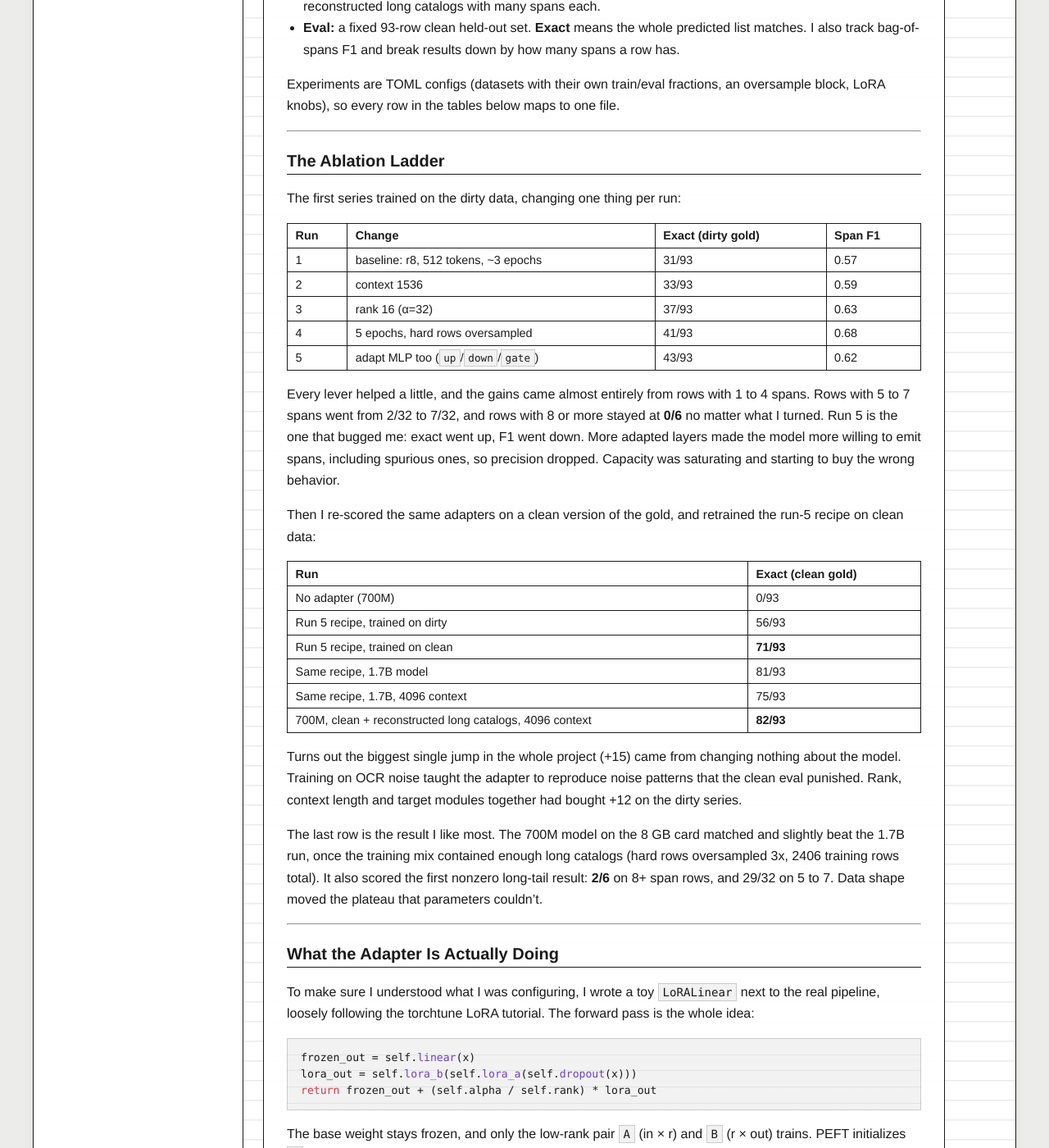
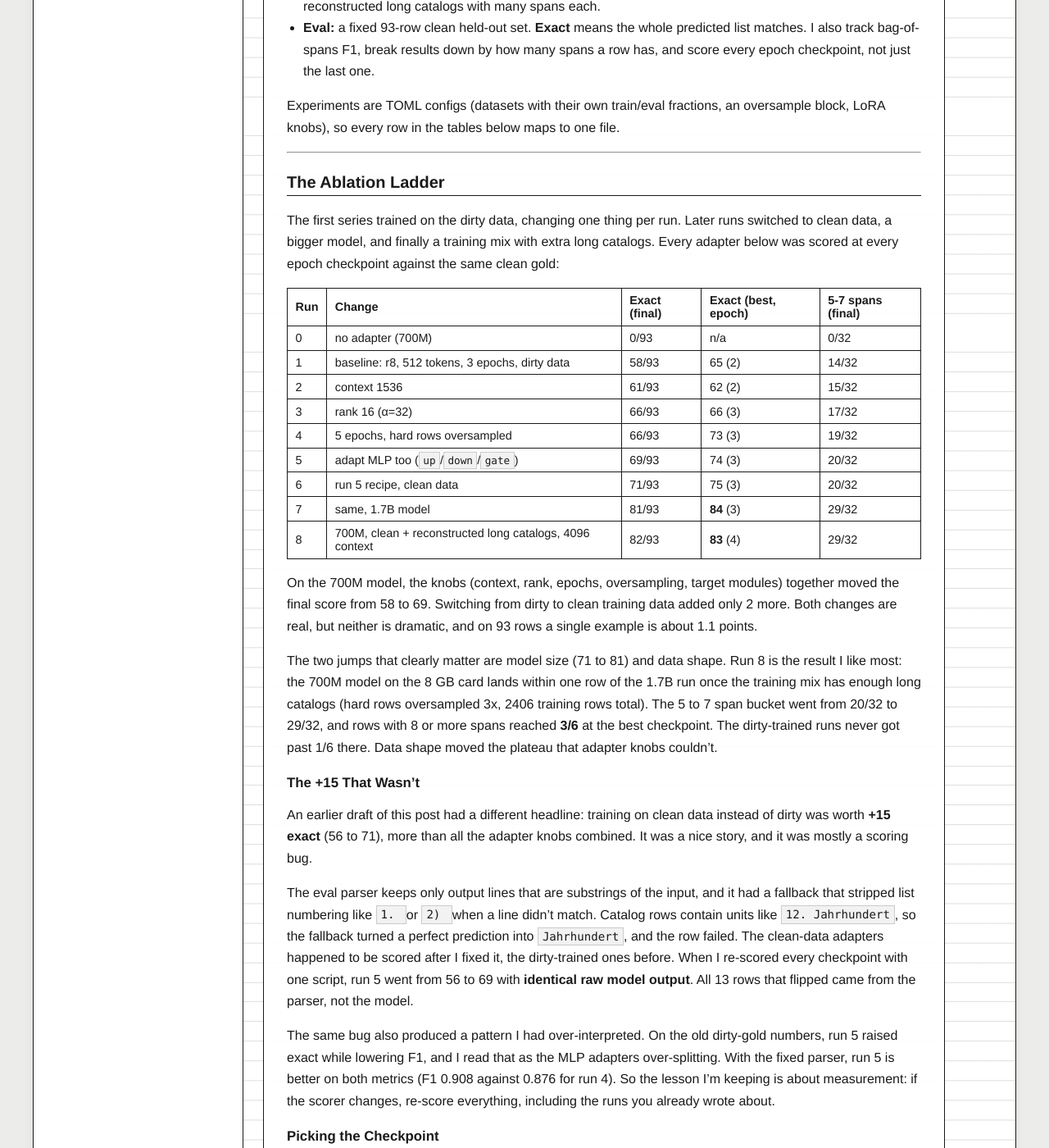
Before and after one commit to 0chonko/0chonko.github.io, a Jekyll site: the page built from content/_blog/Teaching-a-700M-Model-to-Cut-Catalogs-LoRA-on-an-8GB-GPU.md, in a window 1280 px wide and 1400 px high, scrolled down 897 px. Shown: the whole window at 82% size. Built offline with Jekyll 4.4.1, drawn with Linux system fonts in a browser that asks for light colours; some of the changed text lies outside the part shown.

Commit message:
docs(blog): rewrite LoRA ladder around fixed parser and checkpoints

```diff
--- a/content/_blog/Teaching-a-700M-Model-to-Cut-Catalogs-LoRA-on-an-8GB-GPU.md
+++ b/content/_blog/Teaching-a-700M-Model-to-Cut-Catalogs-LoRA-on-an-8GB-GPU.md
@@ -1,7 +1,7 @@
 ---
 title: "Teaching a 700M Model to Cut Catalogs: LoRA Ablations on an 8 GB GPU"
 date: 2026-11-16
-description: "LoRA-tuning small Liquid models to split library catalog text into exact database units: what moved exact match from 0 to 82 out of 93, and why rank, context, and target modules mattered less than the data."
+description: "LoRA-tuning small Liquid models to split library catalog text into exact database units: what moved exact match from 0 to 83 out of 93, why rank, context, and target modules mattered less than the data, and how a parser bug nearly wrote the headline."
 ---
 
 In the [manuscript extraction post](/blog/From-Manuscript-Transcriptions-to-JSON-A-Configurable-Extraction-Pipeline/) I argued that fine-tuning should not be step one. For one narrow sub-problem of the library migration it turned out to be exactly the right step, and a small adapter on a consumer GPU ended up doing most of the work.
@@ -16,7 +16,7 @@ The sub-problem: a catalog field holds a run of literature references glued toge
 - **Hardware:** RTX 3060 Ti (8 GB) at home, L40 (48 GB) on the HPC side. Code and data sync over Tailscale with a small `rsync` script that skips adapters and caches (about 6 GB down to 5 MB).
 - **Training:** PEFT `LoraConfig` + TRL `SFTTrainer`, bf16, gradient checkpointing, batch 1 with gradient accumulation 8, learning rate 2e-4. Each example is a chat pair: catalog text in, newline-joined spans out.
 - **Data:** about 840 hand-checked clean rows, an OCR-noisy "dirty" twin of the same rows, and 131 reconstructed long catalogs with many spans each.
-- **Eval:** a fixed 93-row clean held-out set. **Exact** means the whole predicted list matches. I also track bag-of-spans F1 and break results down by how many spans a row has.
+- **Eval:** a fixed 93-row clean held-out set. **Exact** means the whole predicted list matches. I also track bag-of-spans F1, break results down by how many spans a row has, and score every epoch checkpoint, not just the last one.
 
 Experiments are TOML configs (datasets with their own train/eval fractions, an oversample block, LoRA knobs), so every row in the tables below maps to one file.
 
@@ -24,32 +24,41 @@ Experiments are TOML configs (datasets with their own train/eval fractions, an o
 
 ## The Ablation Ladder
 
-The first series trained on the dirty data, changing one thing per run:
+The first series trained on the dirty data, changing one thing per run. Later runs switched to clean data, a bigger model, and finally a training mix with extra long catalogs. Every adapter below was scored at every epoch checkpoint against the same clean gold:
 
-| Run | Change | Exact (dirty gold) | Span F1 |
-| :--- | :--- | :--- | :--- |
-| 1 | baseline: r8, 512 tokens, ~3 epochs | 31/93 | 0.57 |
-| 2 | context 1536 | 33/93 | 0.59 |
-| 3 | rank 16 (α=32) | 37/93 | 0.63 |
-| 4 | 5 epochs, hard rows oversampled | 41/93 | 0.68 |
-| 5 | adapt MLP too (`up`/`down`/`gate`) | 43/93 | 0.62 |
+| Run | Change | Exact (final) | Exact (best, epoch) | 5-7 spans (final) |
+| :--- | :--- | :--- | :--- | :--- |
+| 0 | no adapter (700M) | 0/93 | n/a | 0/32 |
+| 1 | baseline: r8, 512 tokens, 3 epochs, dirty data | 58/93 | 65 (2) | 14/32 |
+| 2 | context 1536 | 61/93 | 62 (2) | 15/32 |
+| 3 | rank 16 (α=32) | 66/93 | 66 (3) | 17/32 |
+| 4 | 5 epochs, hard rows oversampled | 66/93 | 73 (3) | 19/32 |
+| 5 | adapt MLP too (`up`/`down`/`gate`) | 69/93 | 74 (3) | 20/32 |
+| 6 | run 5 recipe, clean data | 71/93 | 75 (3) | 20/32 |
+| 7 | same, 1.7B model | 81/93 | **84** (3) | 29/32 |
+| 8 | 700M, clean + reconstructed long catalogs, 4096 context | 82/93 | **83** (4) | 29/32 |
 
-Every lever helped a little, and the gains came almost entirely from rows with 1 to 4 spans. Rows with 5 to 7 spans went from 2/32 to 7/32, and rows with 8 or more stayed at **0/6** no matter what I turned. Run 5 is the one that bugged me: exact went up, F1 went down. More adapted layers made the model more willing to emit spans, including spurious ones, so precision dropped. Capacity was saturating and starting to buy the wrong behavior.
+On the 700M model, the knobs (context, rank, epochs, oversampling, target modules) together moved the final score from 58 to 69. Switching from dirty to clean training data added only 2 more. Both changes are real, but neither is dramatic, and on 93 rows a single example is about 1.1 points.
 
-Then I re-scored the same adapters on a clean version of the gold, and retrained the run-5 recipe on clean data:
+The two jumps that clearly matter are model size (71 to 81) and data shape. Run 8 is the result I like most: the 700M model on the 8 GB card lands within one row of the 1.7B run once the training mix has enough long catalogs (hard rows oversampled 3x, 2406 training rows total). The 5 to 7 span bucket went from 20/32 to 29/32, and rows with 8 or more spans reached **3/6** at the best checkpoint. The dirty-trained runs never got past 1/6 there. Data shape moved the plateau that adapter knobs couldn't.
 
-| Run | Exact (clean gold) |
-| :--- | :--- |
-| No adapter (700M) | 0/93 |
-| Run 5 recipe, trained on dirty | 56/93 |
-| Run 5 recipe, trained on clean | **71/93** |
-| Same recipe, 1.7B model | 81/93 |
-| Same recipe, 1.7B, 4096 context | 75/93 |
-| 700M, clean + reconstructed long catalogs, 4096 context | **82/93** |
+### The +15 That Wasn't
 
-Turns out the biggest single jump in the whole project (+15) came from changing nothing about the model. Training on OCR noise taught the adapter to reproduce noise patterns that the clean eval punished. Rank, context length and target modules together had bought +12 on the dirty series.
+An earlier draft of this post had a different headline: training on clean data instead of dirty was worth **+15 exact** (56 to 71), more than all the adapter knobs combined. It was a nice story, and it was mostly a scoring bug.
 
-The last row is the result I like most. The 700M model on the 8 GB card matched and slightly beat the 1.7B run, once the training mix contained enough long catalogs (hard rows oversampled 3x, 2406 training rows total). It also scored the first nonzero long-tail result: **2/6** on 8+ span rows, and 29/32 on 5 to 7. Data shape moved the plateau that parameters couldn't.
+The eval parser keeps only output lines that are substrings of the input, and it had a fallback that stripped list numbering like `1. ` or `2) ` when a line didn't match. Catalog rows contain units like `12. Jahrhundert`, so the fallback turned a perfect prediction into `Jahrhundert`, and the row failed. The clean-data adapters happened to be scored after I fixed it, the dirty-trained ones before. When I re-scored every checkpoint with one script, run 5 went from 56 to 69 with **identical raw model output**. All 13 rows that flipped came from the parser, not the model.
+
+The same bug also produced a pattern I had over-interpreted. On the old dirty-gold numbers, run 5 raised exact while lowering F1, and I read that as the MLP adapters over-splitting. With the fixed parser, run 5 is better on both metrics (F1 0.908 against 0.876 for run 4). So the lesson I'm keeping is about measurement: if the scorer changes, re-score everything, including the runs you already wrote about.
+
+### Picking the Checkpoint
+
+The sweep also showed that the last checkpoint is usually not the best one:
+
+![Exact match per epoch checkpoint for six LoRA runs](/assets/blog/lora-catalog-splitter/exact-per-epoch.svg)
+
+Every 5-epoch run peaks at epoch 3 or 4 and then gives back 1 to 7 rows. Run 4 is the extreme case: 73 at epoch 3 and 66 at epoch 5, which is the gap between "oversampling is the best lever" and "oversampling does nothing." Most of the loss is in the 5 to 7 span bucket. My read is that the adapter starts memorizing the oversampled hard rows, which it sees several times per epoch. The long-catalog run (8) is the exception: it peaks at epoch 4 and barely drops, probably because 131 genuinely different long catalogs are harder to memorize than repeated copies of the same hard rows. I haven't checked training loss against this yet.
+
+Evaluating all five checkpoints of a run takes about 12 minutes for the 700M model and about 27 for the 1.7B model on the 3060 Ti (roughly 140 s versus 320 s per pass over 93 rows). That is cheap next to training, and it changes the conclusions, so scoring every checkpoint is now part of the pipeline.
 
 ---
 
@@ -79,8 +88,8 @@ It also changed how I think about small models. A 700M model that fits comfortab
 
 Things I haven't measured yet and would check next:
 
-- **One seed per config.** On 93 rows, one example is about 1.1 points. Runs 2 and 3 might be inside the noise.
-- **Why 4096 context hurt the 1.7B run** (81 to 75). My guess is that longer packed sequences changed the effective number of updates per epoch, but I haven't verified it.
+- **One seed per config.** On 93 rows, one example is about 1.1 points. Runs 2 and 3, and the clean-versus-dirty gap, might be inside the noise.
+- **Why 4096 context hurt the 1.7B run** (81 to 75 at the final checkpoint). It saves a checkpoint every 16 steps instead of once per epoch, which suggests longer packed sequences changed the number of optimizer updates. The checkpoint sweep for that run is still going (72/93 at step 64).
 - **Training throughput.** I have quality numbers but no tokens/s or peak-memory table per config. Profiling the train step is the next artifact.
 - **Constrained decoding** to force every output line to be a substring of the input. That would turn the exact-copy requirement into a guarantee instead of something the adapter has to learn.
 - **The visual half.** A sibling project LoRA-tunes a small VLM to draw one box per literature entry on a page image, instead of the merged multi-line blocks YOLO layout detection gives me. It's scaffolded, no results yet.
@@ -89,11 +98,11 @@ Things I haven't measured yet and would check next:
 
 ## Takeaways
 
-1. **Fix the data before scaling the adapter.** Clean training data was worth +15 exact. Rank, context and target modules together were worth +12.
-2. **Bucket the eval by difficulty.** The aggregate score hid that 8+ span rows were stuck at zero for five runs straight.
-3. **Watch precision when adding target modules.** Adapting the MLP raised exact but lowered F1 because the model over-split.
-4. **Oversample the failure distribution.** Hard rows at 3x, plus a dedicated set of long catalogs, was the only change that moved the long tail.
-5. **Try the small model with the right data before the big one.** 700M on 8 GB reached 82/93, against 81/93 for 1.7B on an L40.
+1. **Re-score everything when the scorer changes.** A parser fallback that ate `12. ` from `12. Jahrhundert` turned a +2 effect into a +15 headline.
+2. **Score every checkpoint.** The best epoch beat the last one by up to 7 rows, enough to flip which lever looked useful.
+3. **Bucket the eval by difficulty.** The aggregate score hid that 8+ span rows barely moved until the training data had long catalogs in it.
+4. **Add distinct hard examples, not just repeats.** Oversampling the same hard rows peaked early and then decayed. 131 reconstructed long catalogs moved the 5 to 7 bucket from 20/32 to 29/32 and held.
+5. **Try the small model with the right data before the big one.** 700M on 8 GB reached 83/93, against 84/93 for 1.7B.
 6. **Keep every experiment as a config file.** Ablations stay comparable, and the same run moves from the home GPU to the cluster without edits.
 
 ---
```
Also changed, not shown: assets/blog/lora-catalog-splitter/exact-per-epoch.svg (added).
